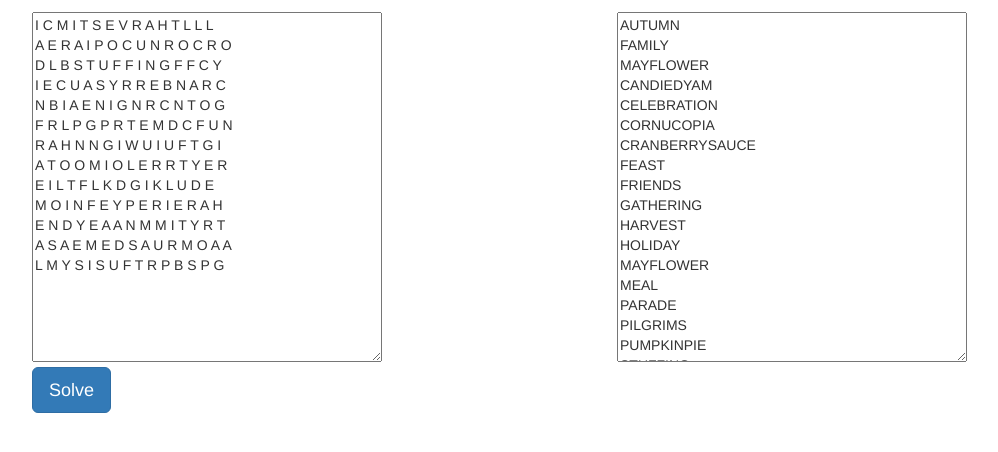
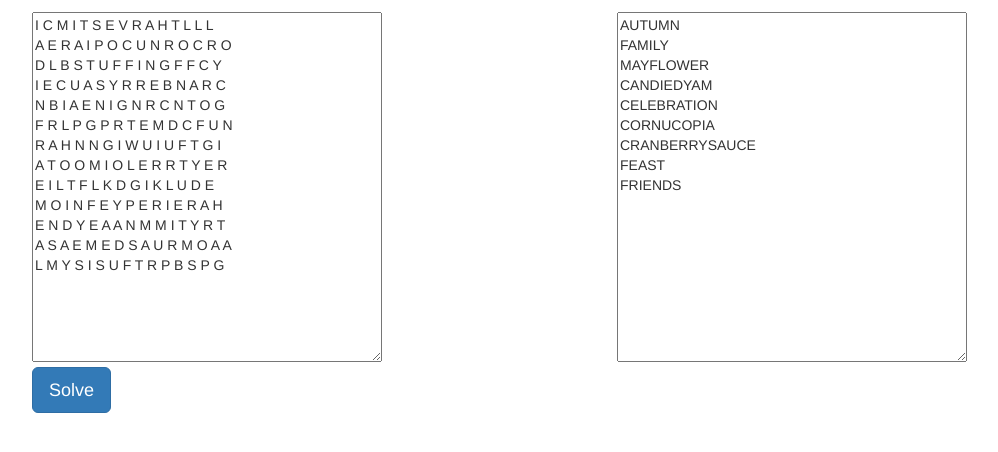
Before and after one commit to knair99/word_hunter, a Flask app: page /demo in a window 1280 px wide. Shown: the part 180-632 px from the top of the page, without its empty margins (38-1036 px from the left). Run offline with Flask 2, Linux system fonts and the light colour scheme; some libraries are stand-ins or nearby versions.

Commit message:
shortening demo

```diff
--- a/templates/demo.html
+++ b/templates/demo.html
@@ -72,18 +72,7 @@ CELEBRATION
 CORNUCOPIA
 CRANBERRYSAUCE
 FEAST
-FRIENDS
-GATHERING
-HARVEST
-HOLIDAY
-MAYFLOWER
-MEAL
-PARADE
-PILGRIMS
-PUMPKINPIE
-STUFFING
-TURKEY
-              </textarea>
+FRIENDS</textarea>
             </div>
           </div>
         </div>
```
